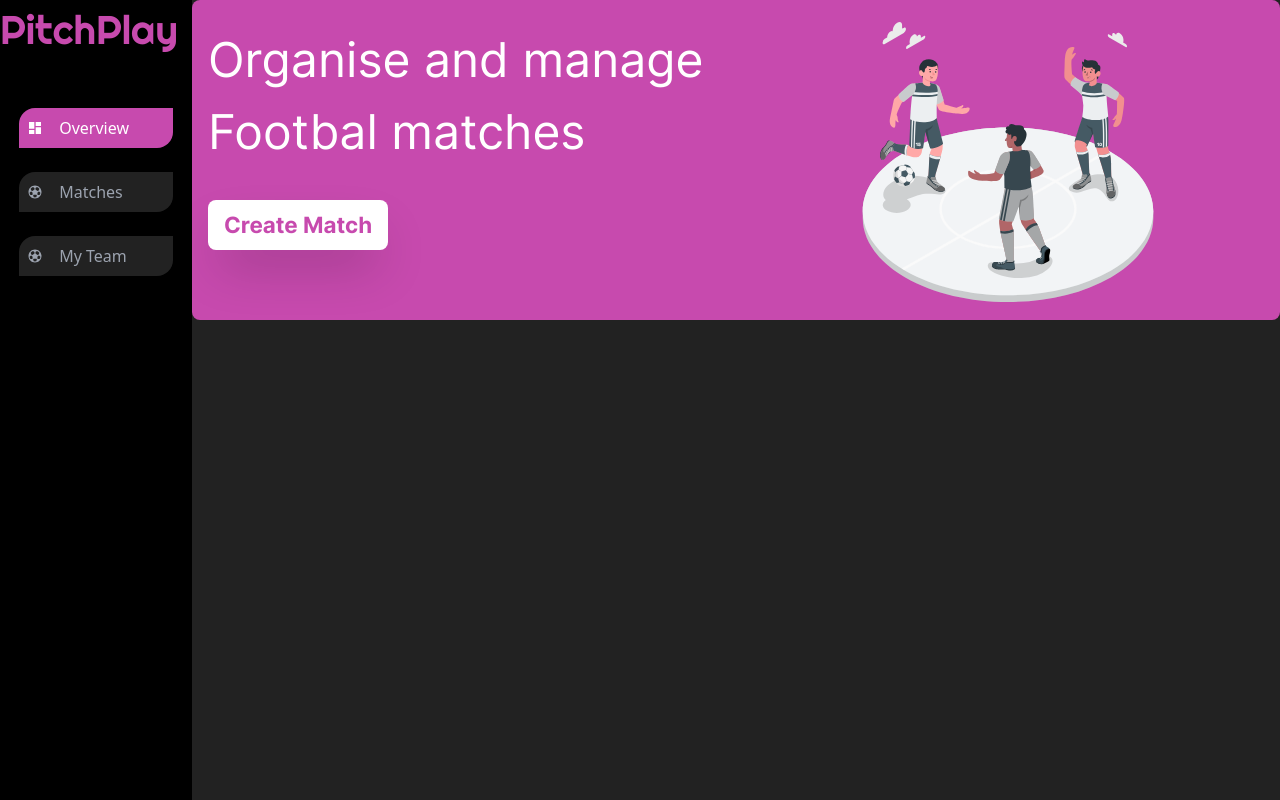
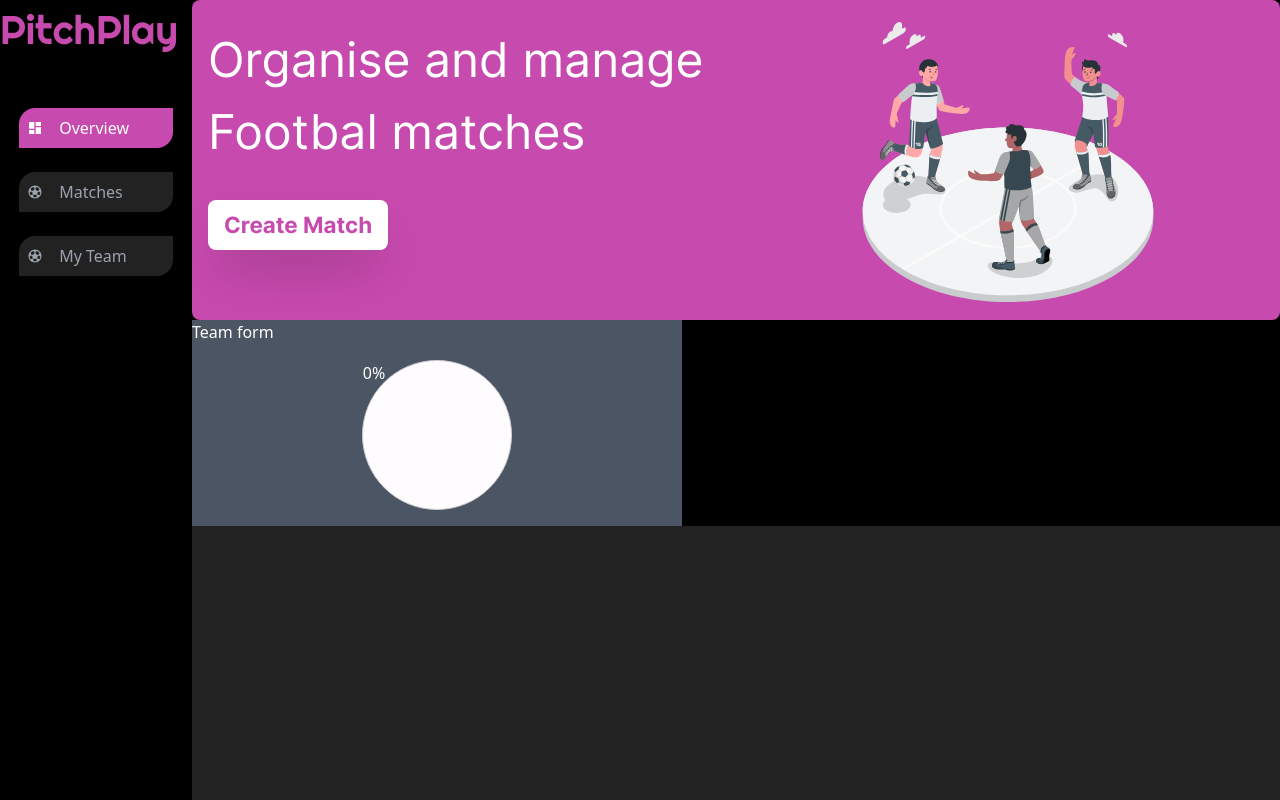
Before and after one commit to Sosaristic/pitch-play, a React (Vite) app: page /dashboard/overview in a window 1280 px wide. Built offline with nearby package versions, Linux system fonts and the light colour scheme.

Commit message:
overview page design

```diff
--- a/src/components/Dashboard/Overview/Overview.jsx
+++ b/src/components/Dashboard/Overview/Overview.jsx
@@ -1,10 +1,14 @@
 import React from 'react'
 import {DHero} from ".."
+import TeamFormCard from './TeamFormCard'
 
 export default function Overview() {
   return (
-    <section>
+    <section className='bg-black'>
         <DHero />
+        <section className='flex'>
+        <TeamFormCard />
+        </section>
     </section>
   )
 }
--- /dev/null
+++ b/src/components/Dashboard/Overview/TeamFormCard.jsx
@@ -0,0 +1,14 @@
+import React from "react"
+
+export default function(){
+    return (
+        <>
+        <div className="basis-[45%] bg-gray-600">
+            <p>Team form</p>
+            <div className="circle-wrap">
+               <span>0%</span>
+            </div>
+        </div>
+        </>
+    )
+}
--- a/src/index.css
+++ b/src/index.css
@@ -210,4 +210,55 @@ animation: slide-up .2s linear .1s   forwards;
     bottom: 20%;
   }
 }
+/* cirular progress bar */
+
+.circle-wrap{
+  width: 150px;
+  height: 150px;
+  margin: 1rem auto;
+  background: #fefcff;
+  border: 1px solid #cdcbd0;
+  border-radius: 50%;
 }
+
+.circle-wrap .circle .mask,
+.circle-wrap .circle .fill{
+  width: 150px;
+  height: 150px;
+  position: absolute;
+}
+.circle-wrap .circle .mask{
+  clip: rect(0px, 150px, 150px, 75px);
+}
+.circle-wrap .inside-circle{
+  width: 122px;
+  height: 122px;
+  border-radius: 50%;
+  background: blue;
+  line-height: 120px;
+  text-align: center;
+  margin-top: 14px;
+  margin-left: 14px;
+  color: #c74aae;
+  position: absolute;
+  z-index: 100;
+  font-weight: 700;
+  font-size: 2em;
+}
+.mask .fill {
+  clip: rect(0px, 75px, 150px, 0px);
+  background-color: yellow;
+}
+.mask .full, .circle .fill{
+animation: fill ease-in-out 3s;
+transform: rotate(135deg);
+}
+@keyframes fill {
+  0%{
+    transform: rotate(0deg);
+  }
+  100%{
+    transform: rotate(135deg);
+  }
+}
+}
```
